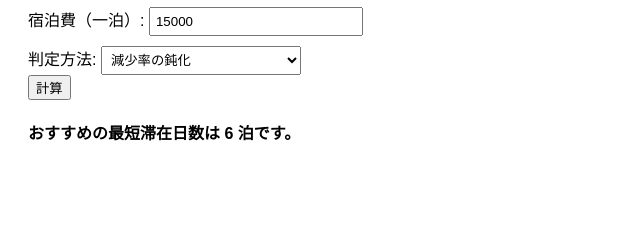
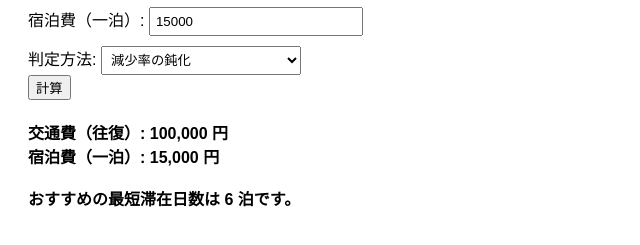
Before and after one commit to orbit07/trip-calculator, a plain HTML site: page index.html in a window 1280 px wide. Both pictures are taken after a click on the button "計算". Shown: the part 149-394 px from the top of the page, without its empty margins (0-640 px from the left). Drawn offline with Linux system fonts and the light colour scheme.

Commit message:
日数を結果に表示

```diff
--- a/index.html
+++ b/index.html
@@ -72,10 +72,12 @@
         }
       }
 
+      const transportFormatted = transport.toLocaleString();
+      const hotelFormatted = hotel.toLocaleString();
       if (suggestedStay) {
-        resultText = `おすすめの最短滞在日数は ${suggestedStay} 泊です。`;
+        resultText = `交通費（往復）: ${transportFormatted} 円\n宿泊費（一泊）: ${hotelFormatted} 円\n\nおすすめの最短滞在日数は ${suggestedStay} 泊です。`;
       } else {
-        resultText = "30泊以内では条件に合う日数が見つかりませんでした。";
+        resultText = `交通費（往復）: ${transportFormatted} 円\n宿泊費（一泊）: ${hotelFormatted} 円\n\n30泊以内では条件に合う日数が見つかりませんでした。`;
       }
 
       document.getElementById("result").innerText = resultText;
```
